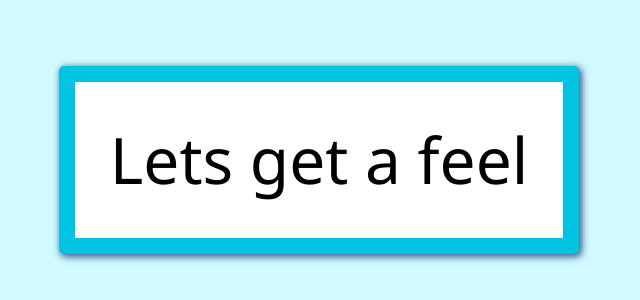
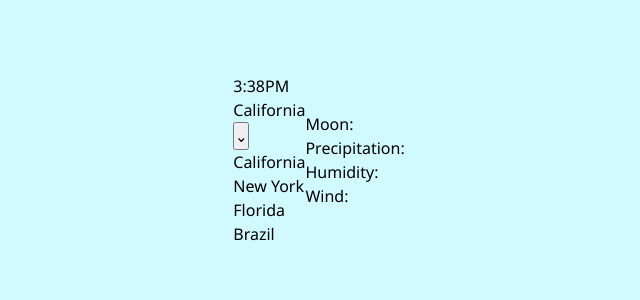
Before and after one commit to tylersemel/simple-weather-app, a website built with webpack: page src/template.html in a window 1280 px wide. Shown: the part 240-540 px from the top of the page, without its empty margins (321-961 px from the left). Built offline with nearby package versions, Linux system fonts and the light colour scheme; no server answers.

Commit message:
Create sample layout for main page

```diff
--- a/src/template.html
+++ b/src/template.html
@@ -7,9 +7,54 @@
   </head>
   <body>
     <div class="root container">
-      <div class="box">
-        <span>Lets get a feel</span>
+      <div class="header">
+        <div class="time">3:38PM</div>
+        <div class="location-section">
+          <span class="location">California</span>
+          <div class="location-dropdown">
+            <button class="change-location">⌄</button>
+            <div class="location-list">
+              <div class="location-item">California</div>
+              <div class="location-item">New York</div>
+              <div class="location-item">Florida</div>
+              <div class="location-item">Brazil</div>
+            </div>
+          </div>
+        </div>
       </div>
+      <main class="current-weather">
+        <div class="left col">
+          <div class="weather-icon temp"></div>
+          <div class="conditions"></div>
+        </div>
+        <div class="right col">
+          <div class="moonphase">
+            <div class="moon-icon"></div>
+            <div class="moon-desc">
+              <div class="moon">
+                <span>Moon:</span>
+                <span class="percentage"></span>
+              </div>
+              <div class="phase"></div>
+            </div>
+          </div>
+          <div class="weather-info">
+            <div class="precipitation-section">
+              <span>Precipitation:</span>
+              <span class="precipitation"></span>
+            </div>
+            <div class="humidity-section">
+              <span>Humidity:</span>
+              <span class="humidity"></span>
+            </div>
+            <div class="wind-section">
+              <span>Wind:</span>
+              <span class="wind"></span>
+            </div>
+          </div>
+        </div>
+      </main>
+      <div class="next-days"></div>
     </div>
   </body>
 </html>
```
